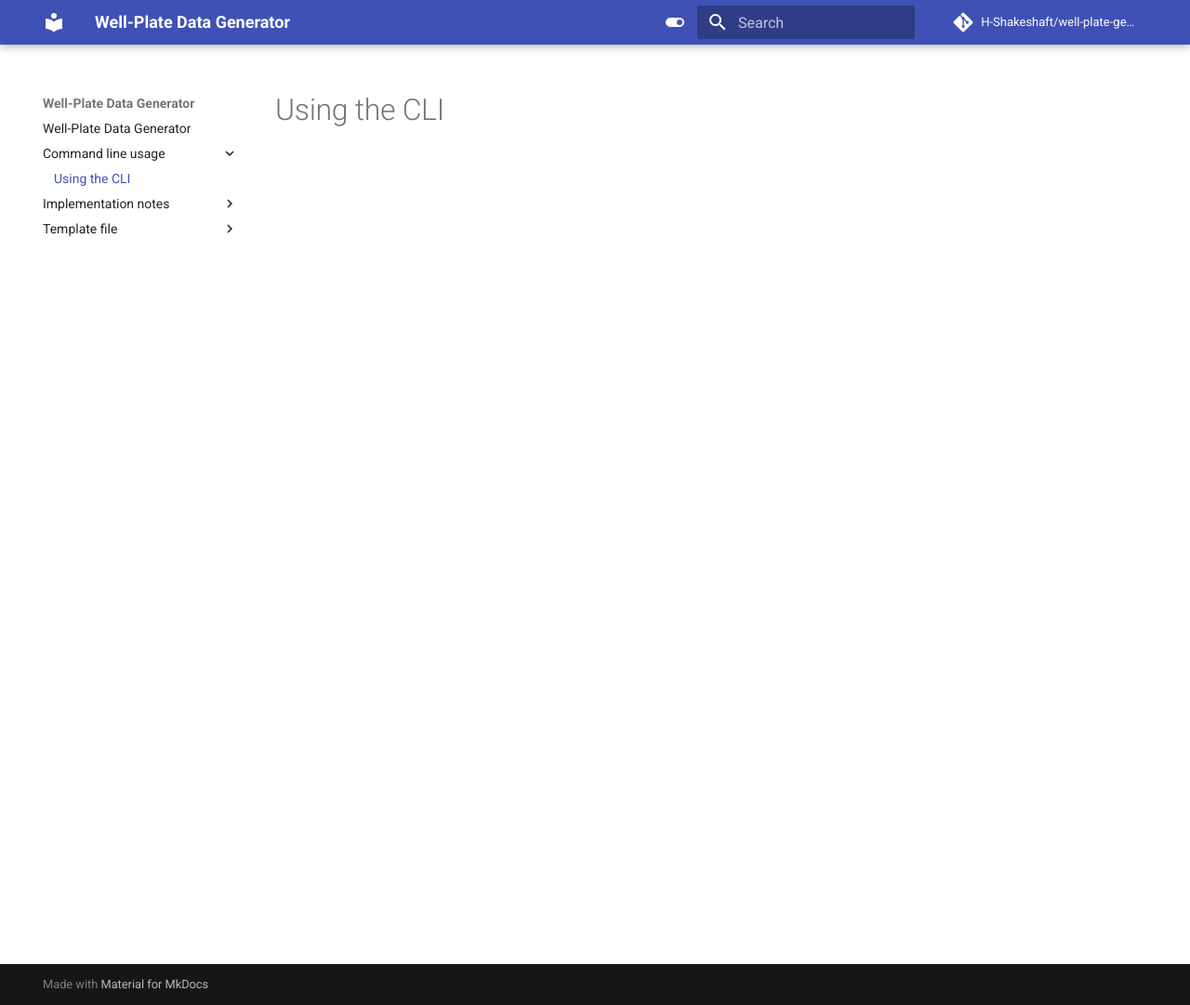
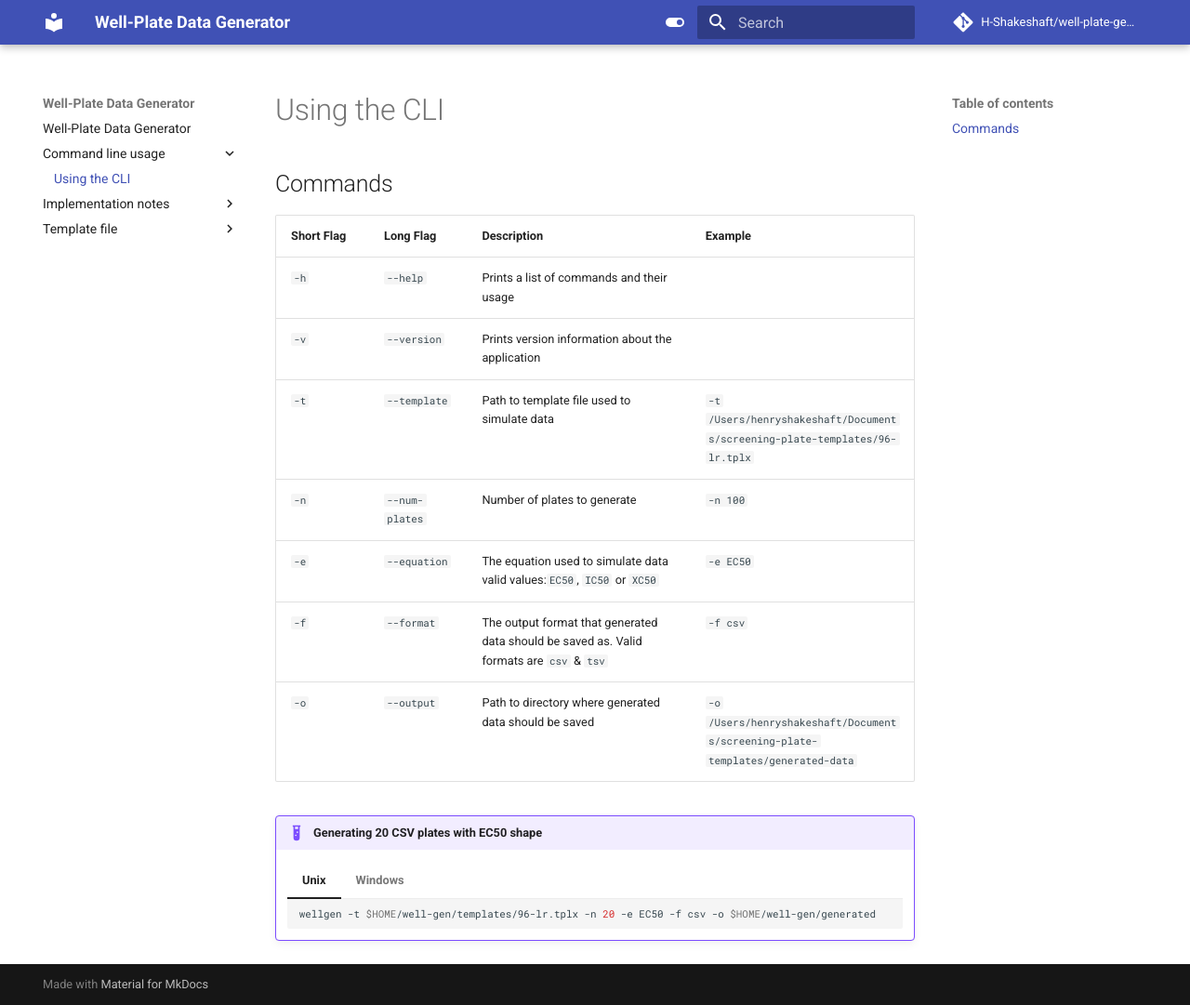
Before and after one commit to H-Shakeshaft/well-plate-generator, an MkDocs documentation site: the page built from docs/docs/command-line-usage/index.md, in a window 1280 px wide and 1081 px high. Shown: the whole window at 93% size. Built offline with MkDocs 1.6.1 and Material for MkDocs 9.7.7, drawn with Linux system fonts in a browser that asks for light colours; comment, search, counter and statistics services are not loaded.

Commit message:
docs: add CLI usage notes

````diff
--- a/docs/docs/command-line-usage/index.md
+++ b/docs/docs/command-line-usage/index.md
@@ -1 +1,25 @@
 # Using the CLI
+
+## Commands
+| Short Flag | Long Flag      | Description                                                                               | Example                                                                             |
+|------------|----------------|-------------------------------------------------------------------------------------------|-------------------------------------------------------------------------------------|
+| `-h`       | `--help`       | Prints a list of commands and their usage                                                 |                                                                                     |
+| `-v`       | `--version`    | Prints version information about the application                                          |                                                                                     |
+| `-t`       | `--template`   | Path to template file used to simulate data                                               | ```-t /Users/henryshakeshaft/Documents/screening-plate-templates/96-lr.tplx```      |
+| `-n`       | `--num-plates` | Number of plates to generate                                                              | ```-n 100```                                                                        |
+| `-e`       | `--equation`   | The equation used to simulate data <br/> valid values:`EC50`, `IC50` or `XC50`            | ```-e EC50```                                                                       |
+| `-f`       | `--format`     | The output format that generated data should be saved as. Valid formats are `csv` & `tsv` | ```-f csv```                                                                        |
+| `-o`       | `--output`     | Path to directory where generated data should be saved                                    | ```-o /Users/henryshakeshaft/Documents/screening-plate-templates/generated-data```  |
+
+
+!!! example "Generating 20 CSV plates with EC50 shape"
+
+    === "Unix"
+        ```bash
+        wellgen -t $HOME/well-gen/templates/96-lr.tplx -n 20 -e EC50 -f csv -o $HOME/well-gen/generated
+        ```
+
+    === "Windows"
+        ```bash
+        wellgen -t %USERPROFILE%/well-gen/templates/96-lr.tplx -n 20 -e EC50 -f csv -o %USERPROFILE%/well-gen/generated
+        ```
--- a/docs/mkdocs.yml
+++ b/docs/mkdocs.yml
@@ -21,7 +21,10 @@ theme:
     admonition:
       note: material/pencil
       danger: material/lightning-bolt
+  features:
+    - content.tabs.link
 markdown_extensions:
+  - tables
   - admonition
   - pymdownx.details
   - pymdownx.superfences:
@@ -29,3 +32,5 @@ markdown_extensions:
         - name: mermaid
           class: mermaid
           format: !!python/name:pymdownx.superfences.fence_code_format
+  - pymdownx.tabbed:
+      alternate_style: true
````
Also changed, not shown: docs/docs/index.md (+2 -2 lines).
